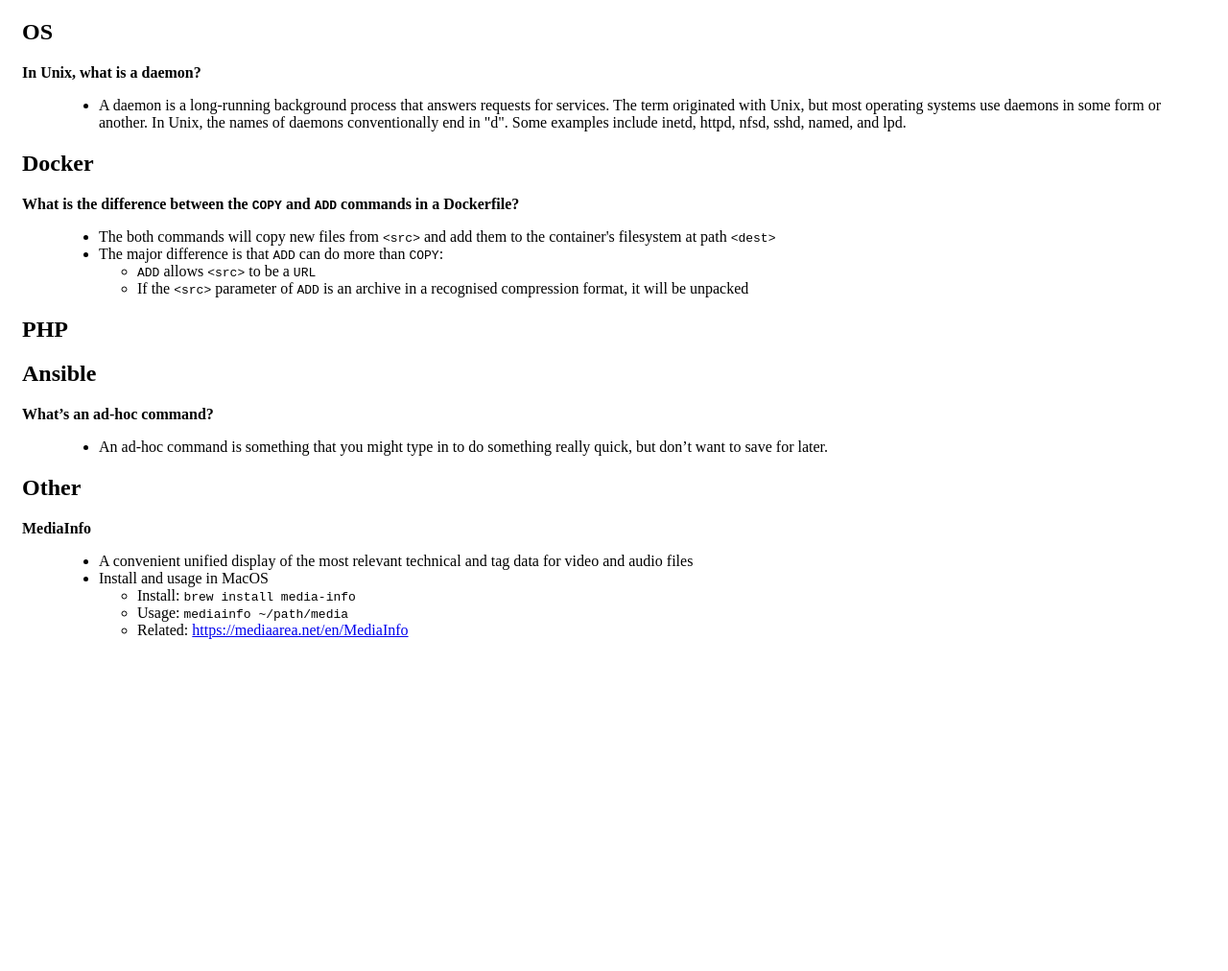
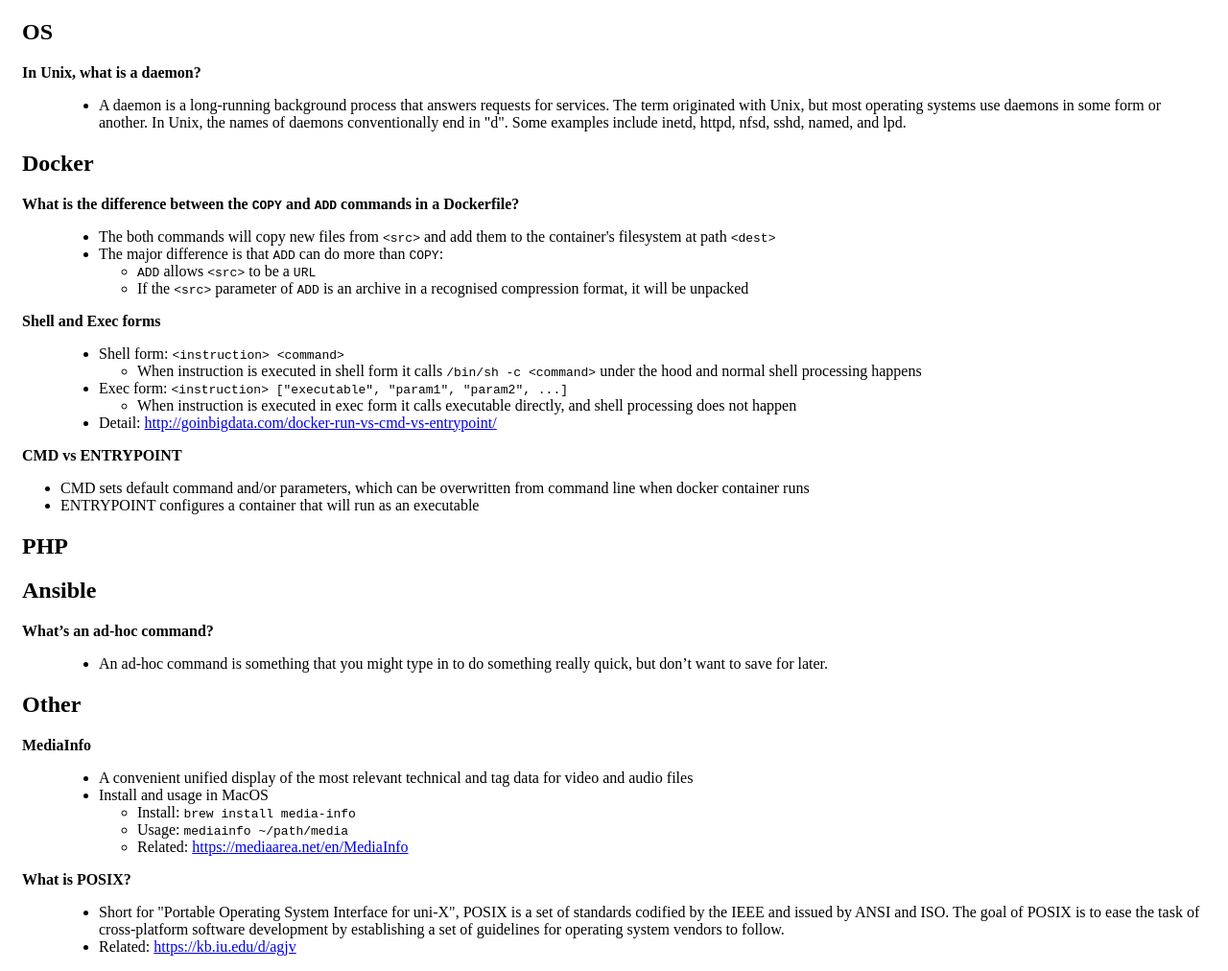
Before and after one commit to lhnam298/lhnam298.github.io, a plain HTML site: page index.html in a window 1280 px wide. Shown: the whole page at 96% size. Before the commit the page ends 800 px from the top, so only its background shows below. Drawn offline with Linux system fonts and the light colour scheme.

Commit message:
new questions

```diff
--- a/index.html
+++ b/index.html
@@ -31,6 +31,31 @@
             </li>
         </ul>
     </dd>
+
+    <dt class="question">Shell and Exec forms</dt>
+    <dd>
+            <ul>
+            <li>Shell form: <code>&#60;instruction&#62; &#60;command&#62;</code>
+                    <ul>
+                        <li>When instruction is executed in shell form it calls <code>/bin/sh -c &#60;command&#62;</code> under the hood and normal shell processing happens</li>
+                    </ul>
+            </li>
+            <li>Exec form: <code>&#60;instruction&#62; ["executable", "param1", "param2", ...]</code>
+                    <ul>
+                        <li>When instruction is executed in exec form it calls executable directly, and shell processing does not happen</li>
+                    </ul>
+            </li>
+            <li>Detail: <a href="http://goinbigdata.com/docker-run-vs-cmd-vs-entrypoint/">http://goinbigdata.com/docker-run-vs-cmd-vs-entrypoint/</a></li>
+        </ul>
+    </dd>
+
+    <dt class="question">CMD vs ENTRYPOINT</dt>
+        <ul>
+            <li>CMD sets default command and/or parameters, which can be overwritten from command line when docker container runs</li>
+            <li>ENTRYPOINT configures a container that will run as an executable</li>
+        </ul>
+    <dd>
+    </dd>
 </dl>
 
 <h2>PHP</h2>
@@ -60,6 +85,14 @@
             </li>
         </ul>
     </dd>
+    <dt class="question">What is POSIX?</dt>
+    <dd>
+            <ul>
+                <li>Short for "Portable Operating System Interface for uni-X", POSIX is a set of standards codified by the IEEE and issued by ANSI and ISO.
+                 The goal of POSIX is to ease the task of cross-platform software development by establishing a set of guidelines for operating system vendors to follow.</li>
+                <li>Related: <a href="https://kb.iu.edu/d/agjv">https://kb.iu.edu/d/agjv</a></li>
+            </ul>
+    </dd>
 </dl>
 </body>
 </html>
```
